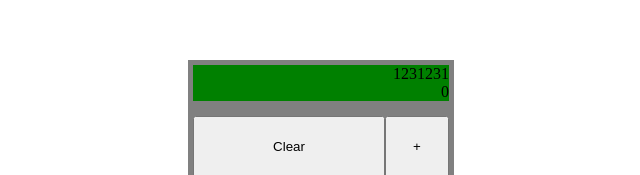
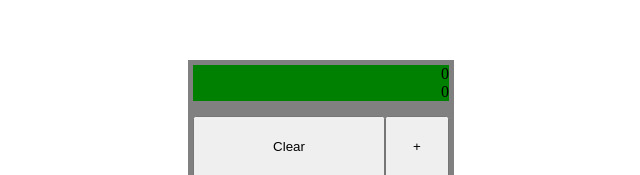
Before and after one commit to VVIvan3/calculator, a plain HTML site: page index.html in a window 1280 px wide. Shown: the part 163-338 px from the top of the page, 327-967 px from the left. Drawn offline with Linux system fonts and the light colour scheme.

Commit message:
Removed set numbers at input and output
Replaced set numbers with 0

```diff
--- a/index.html
+++ b/index.html
@@ -10,7 +10,7 @@
     <body>
         <div id="calcBody">
             <div id="textBox">
-                <div id="output">1231231</div>
+                <div id="output">0</div>
                 <div id="input">0</div>
             </div>
             <div id="mainBox">
```
